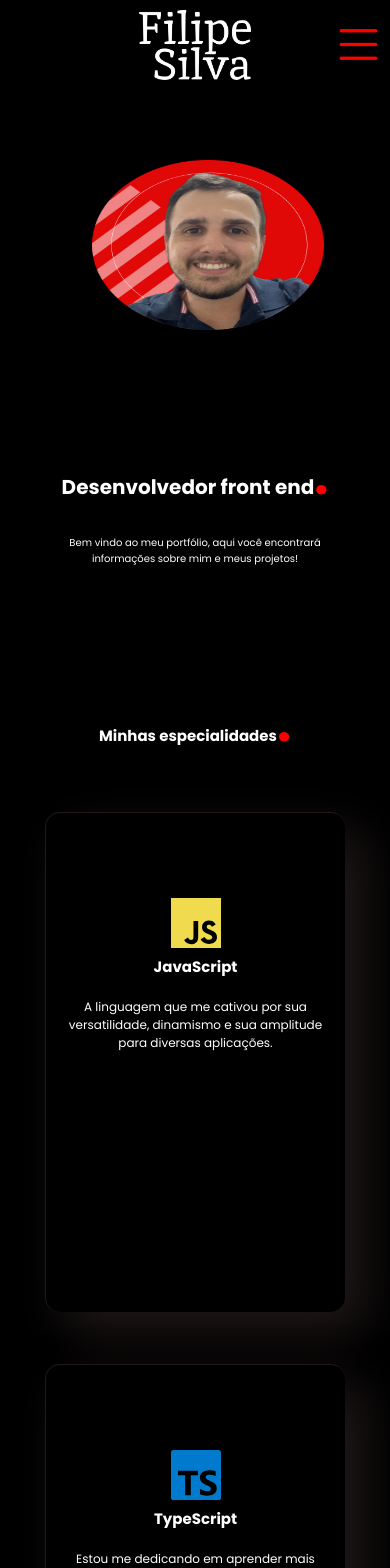
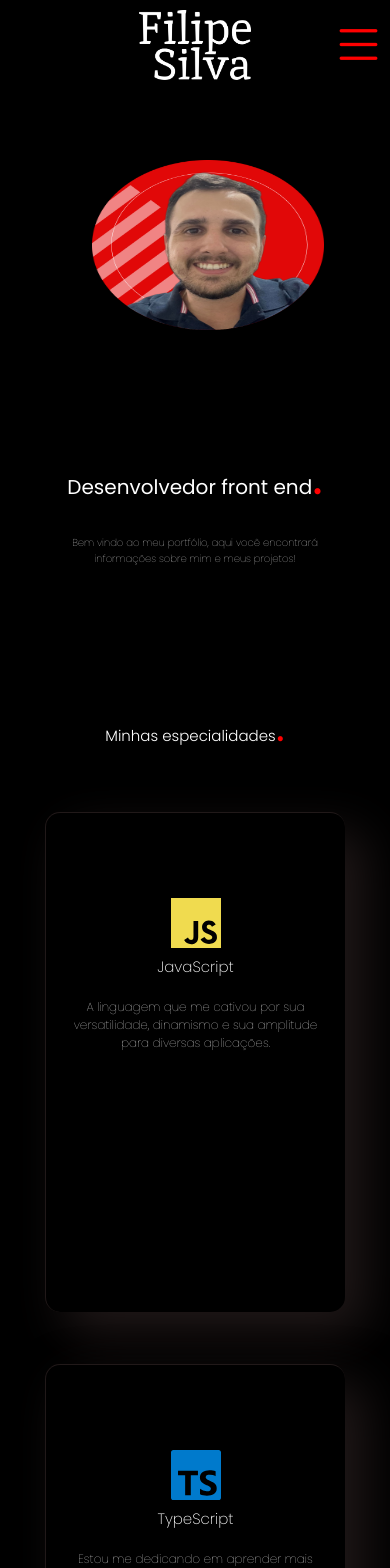
Before and after one commit to filipe-tti/portfolio, a React (Vite) app: page / in a window 390 px wide. Shown: the top 1568 px of the page. Built offline with nearby package versions, Linux system fonts and the light colour scheme.

Commit message:
arrumando responsividade

```diff
--- a/src/App.css
+++ b/src/App.css
@@ -118,15 +118,23 @@
 
 @media screen and ( max-width: 800px){
 
-
+h1{
+  font-weight: 400;
+}
 
 
 h2{
   font-size: 15px;
+  font-weight: 300;
+}
+
+h3{
+  font-weight: 200;
 }
 
 p{
   font-size: 10px;
+  font-weight: 100;
 }
 
 
--- a/src/components/Navbar.css
+++ b/src/components/Navbar.css
@@ -4,7 +4,7 @@
     display: flex;
     align-items: center;
     justify-content: center;
-    padding: 10px 60px;
+    padding: 10px 30px;
     position: fixed;
     top: 0;
     left: 0;
```
